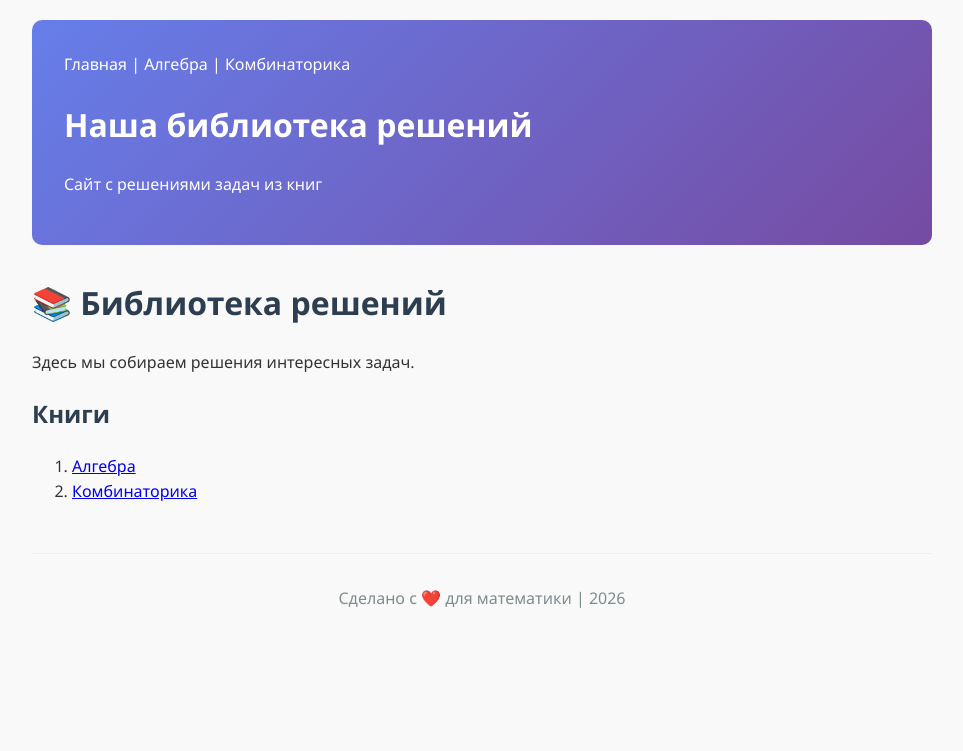
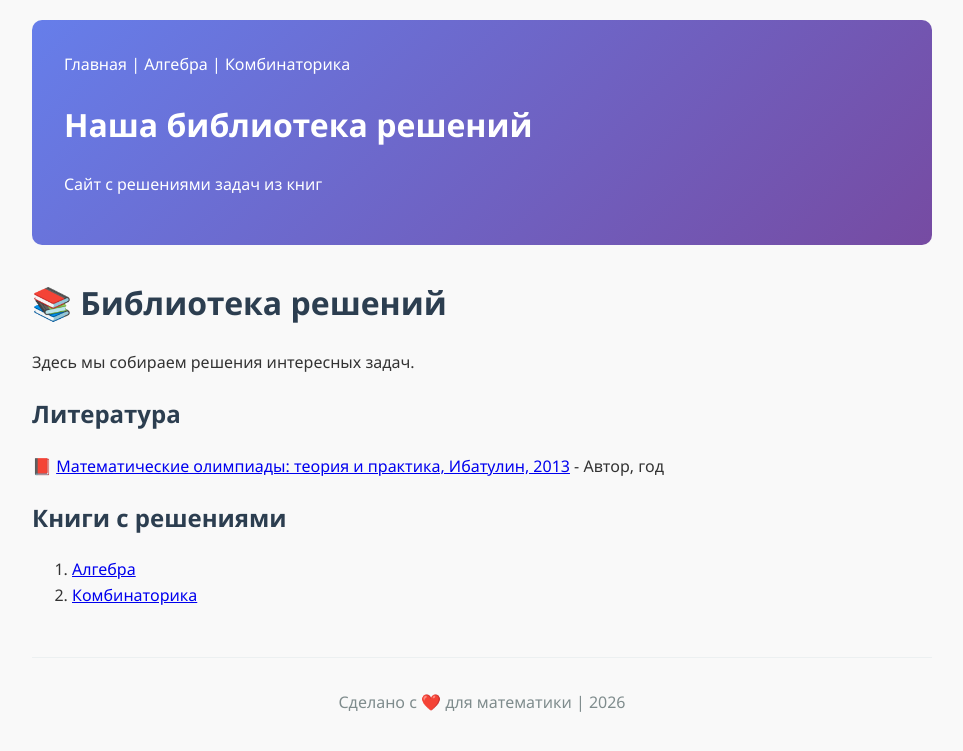
Before and after one commit to BzzzRka/TrynaGetSmarter, a Jekyll site: the page built from index.md, in a window 1280 px wide. Shown: the top 751 px of the page, without its empty margins (158-1121 px from the left). Built offline with Jekyll 4.4.1, drawn with Linux system fonts in a browser that asks for light colours; our own code applies the rules of GitHub Pages for plain Markdown files.

Commit message:
added literature

```diff
--- a/index.md
+++ b/index.md
@@ -7,7 +7,11 @@ title: Главная
 
 Здесь мы собираем решения интересных задач.
 
-## Книги
+## Литература
 
-1. [Алгебра](./books/algebra.md)
-2. [Комбинаторика](./books/combinatorics.md)
+📕 [Математические олимпиады: теория и практика, Ибатулин, 2013](./pdfs/Math_olympiads_Ibatulin.pdf) - Автор, год
+
+## Книги с решениями
+
+1. [Алгебра](./books/algebra/)
+2. [Комбинаторика](./books/combinatorics/)
```
Also changed, not shown: 1 other file.
